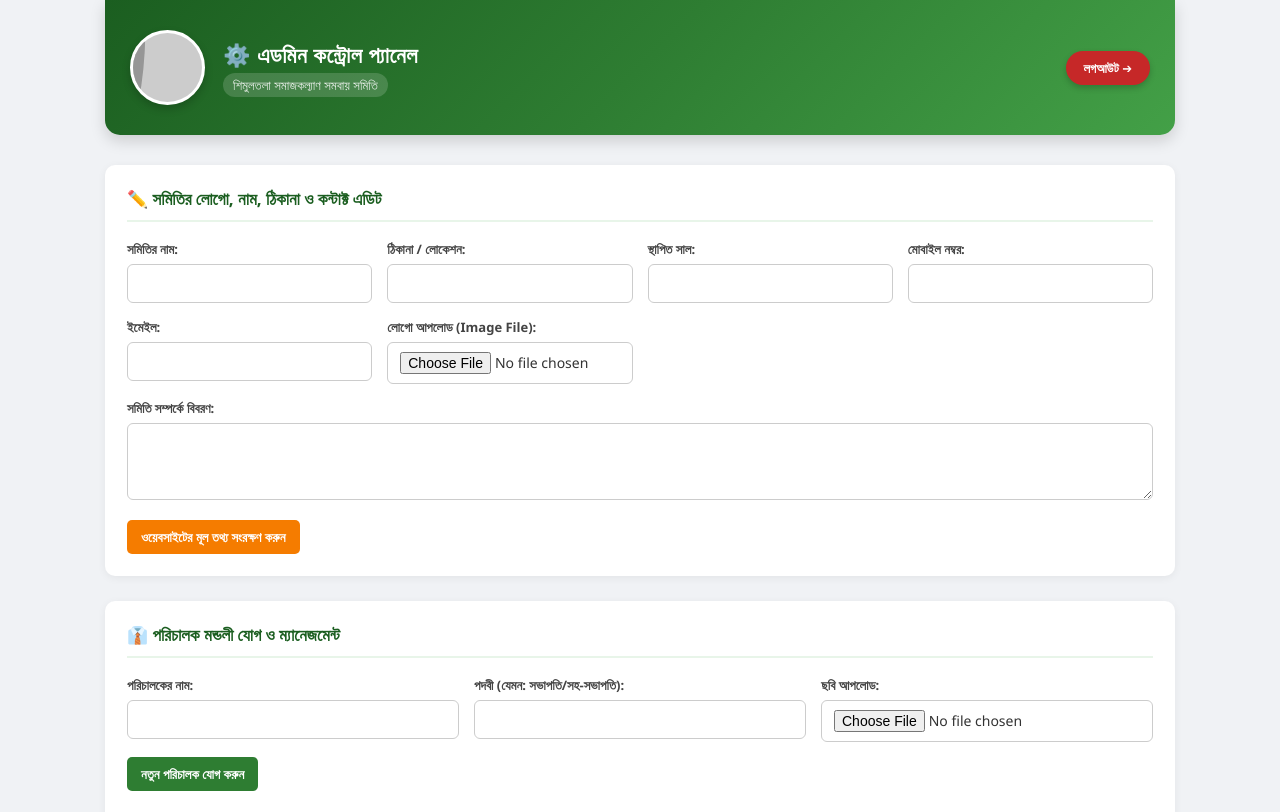
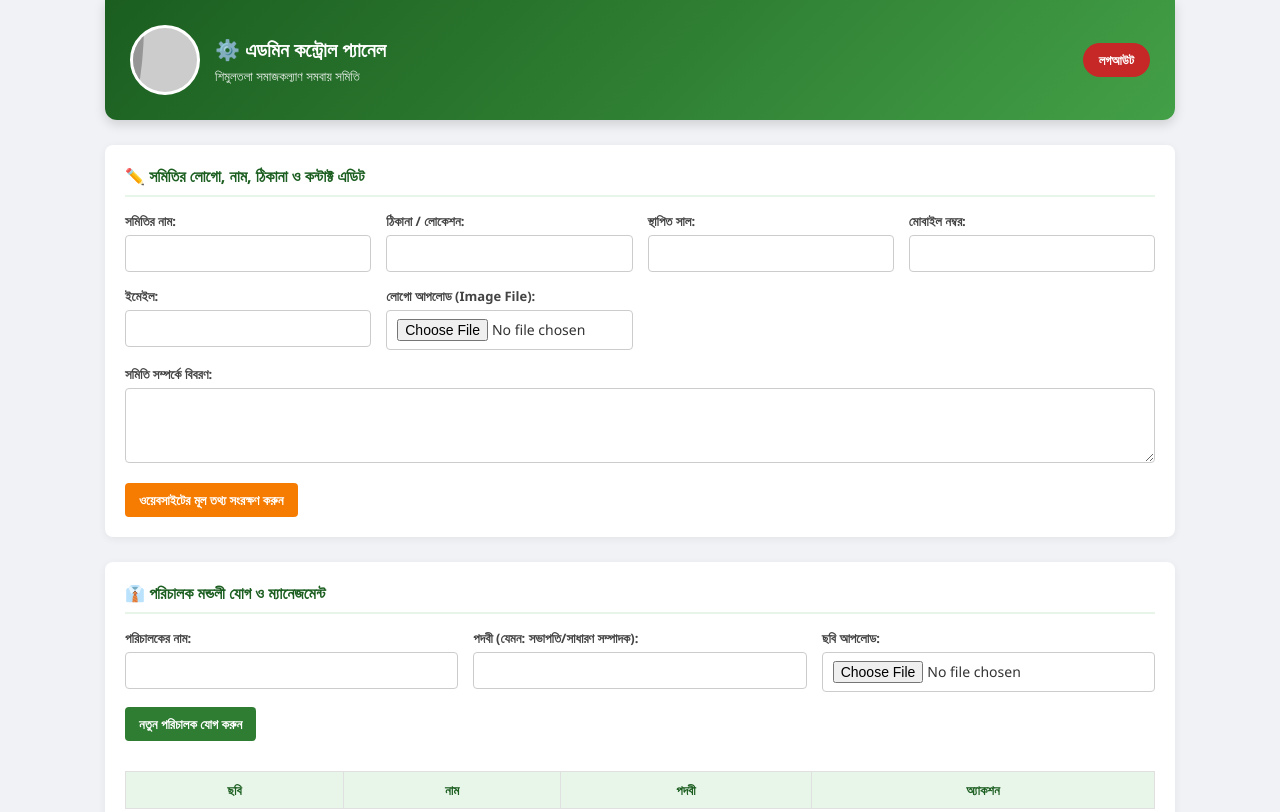
Before and after one commit to mdmuzahedislam-glitch/Shimultola-Somaz-Kollan-Somitte, a website: page admin-dashboard.html in a window 1280 px wide. Shown: the top 812 px of the page. Drawn offline with Linux system fonts and the light colour scheme; placeholder pictures from the web are drawn by us.

Commit message:
Update admin-dashboard.html

```diff
--- a/admin-dashboard.html
+++ b/admin-dashboard.html
@@ -3,121 +3,74 @@
 <head>
     <meta charset="UTF-8">
     <meta name="viewport" content="width=device-width, initial-scale=1.0">
-    <title>এডমিন প্যানেল - শিমুলতলা সমাজকল্যাণ সমবায় সমিতি</title>
+    <title>এডমিন কন্ট্রোল প্যানেল - শিমুলতলা সমাজকল্যাণ সমবায় সমিতি</title>
     <style>
         * { box-sizing: border-box; margin: 0; padding: 0; font-family: 'Segoe UI', Tahoma, Geneva, Verdana, sans-serif; }
         body { background: #f0f2f5; padding-bottom: 30px; color: #333; }
         .container { max-width: 1100px; margin: 0 auto; padding: 0 15px; }
 
-        /* প্রফেশনাল ও আকর্ষণীয় এডমিন ব্যানার */
+        /* হেডার ও ব্যানার */
         .admin-banner {
             background: linear-gradient(135deg, #1b5e20 0%, #2e7d32 50%, #43a047 100%);
             color: white;
-            padding: 30px 25px;
-            border-radius: 0 0 15px 15px;
-            box-shadow: 0 6px 15px rgba(0,0,0,0.15);
-            margin-bottom: 30px;
+            padding: 25px;
+            border-radius: 0 0 12px 12px;
+            box-shadow: 0 4px 12px rgba(0,0,0,0.15);
+            margin-bottom: 25px;
             display: flex;
             justify-content: space-between;
             align-items: center;
             flex-wrap: wrap;
             gap: 15px;
         }
+        .banner-brand { display: flex; align-items: center; gap: 15px; }
+        .banner-logo { width: 70px; height: 70px; border-radius: 50%; border: 3px solid #fff; object-fit: cover; background: #fff; }
+        .banner-title h2 { font-size: 20px; font-weight: 700; margin-bottom: 4px; }
+        .banner-title p { font-size: 13px; opacity: 0.9; }
 
-        .banner-brand {
-            display: flex;
-            align-items: center;
-            gap: 18px;
-        }
+        .logout-btn { background: #c62828; color: white; text-decoration: none; padding: 8px 16px; border-radius: 20px; font-size: 13px; font-weight: bold; }
 
-        .banner-logo {
-            width: 75px;
-            height: 75px;
-            border-radius: 50%;
-            border: 3px solid #ffffff;
-            object-fit: cover;
-            background: #ffffff;
-            box-shadow: 0 4px 8px rgba(0,0,0,0.2);
-        }
-
-        .banner-title h2 {
-            font-size: 22px;
-            font-weight: 700;
-            margin-bottom: 4px;
-            letter-spacing: 0.5px;
-        }
-
-        .banner-title p {
-            font-size: 13px;
-            opacity: 0.9;
-            background: rgba(255, 255, 255, 0.18);
-            padding: 3px 10px;
-            border-radius: 20px;
-            display: inline-block;
-        }
-
-        .logout-btn {
-            background: #c62828;
-            color: white;
-            text-decoration: none;
-            padding: 8px 18px;
-            border-radius: 25px;
-            font-size: 13px;
-            font-weight: bold;
-            box-shadow: 0 3px 6px rgba(0,0,0,0.2);
-            transition: 0.3s;
-        }
-
-        .logout-btn:hover {
-            background: #b71c1c;
-            transform: translateY(-2px);
-        }
-
-        .card { background: white; padding: 22px; border-radius: 10px; box-shadow: 0 2px 8px rgba(0,0,0,0.06); margin-bottom: 25px; }
-        h3.section-title { color: #1b5e20; border-bottom: 2px solid #e8f5e9; padding-bottom: 10px; margin-bottom: 18px; font-size: 17px; display: flex; align-items: center; gap: 8px; }
+        .card { background: white; padding: 20px; border-radius: 8px; box-shadow: 0 2px 8px rgba(0,0,0,0.06); margin-bottom: 25px; }
+        h3.section-title { color: #1b5e20; border-bottom: 2px solid #e8f5e9; padding-bottom: 8px; margin-bottom: 15px; font-size: 16px; font-weight: bold; }
 
         .form-grid { display: grid; grid-template-columns: repeat(auto-fit, minmax(200px, 1fr)); gap: 15px; margin-bottom: 15px; }
-        .form-group label { display: block; margin-bottom: 6px; font-weight: 600; font-size: 13px; color: #444; }
-        .form-group input, .form-group select, .form-group textarea { width: 100%; padding: 9px 12px; border: 1px solid #ccc; border-radius: 6px; font-size: 14px; outline: none; }
-        .form-group input:focus, .form-group textarea:focus { border-color: #2e7d32; }
+        .form-group label { display: block; margin-bottom: 5px; font-weight: 600; font-size: 13px; color: #444; }
+        .form-group input, .form-group select, .form-group textarea { width: 100%; padding: 8px 10px; border: 1px solid #ccc; border-radius: 4px; font-size: 14px; outline: none; }
 
         table { width: 100%; border-collapse: collapse; margin-top: 10px; }
         table, th, td { border: 1px solid #e0e0e0; }
-        th, td { padding: 10px; text-align: center; font-size: 13px; }
+        th, td { padding: 9px; text-align: center; font-size: 13px; }
         th { background: #e8f5e9; color: #1b5e20; font-weight: bold; }
 
-        .btn { background: #2e7d32; color: white; border: none; padding: 8px 14px; border-radius: 5px; cursor: pointer; font-size: 13px; font-weight: bold; transition: 0.2s; }
+        .btn { background: #2e7d32; color: white; border: none; padding: 8px 14px; border-radius: 4px; cursor: pointer; font-size: 13px; font-weight: bold; }
         .btn:hover { background: #1b5e20; }
         .btn-danger { background: #c62828; }
-        .btn-danger:hover { background: #b71c1c; }
         .btn-warning { background: #f57c00; color: white; }
-        .btn-warning:hover { background: #e65100; }
 
         .preview-img { width: 45px; height: 45px; border-radius: 50%; object-fit: cover; border: 2px solid #2e7d32; margin: auto; display: block; }
 
         /* Modal */
         .modal { display: none; position: fixed; top: 0; left: 0; width: 100%; height: 100%; background: rgba(0,0,0,0.5); justify-content: center; align-items: center; padding: 15px; z-index: 1000; }
-        .modal-content { background: white; padding: 22px; border-radius: 10px; width: 100%; max-width: 600px; box-shadow: 0 5px 15px rgba(0,0,0,0.2); max-height: 90vh; overflow-y: auto; }
-        .modal-header { display: flex; justify-content: space-between; align-items: center; border-bottom: 1px solid #ddd; padding-bottom: 10px; margin-bottom: 15px; }
+        .modal-content { background: white; padding: 20px; border-radius: 8px; width: 100%; max-width: 600px; box-shadow: 0 4px 15px rgba(0,0,0,0.2); max-height: 90vh; overflow-y: auto; }
+        .modal-header { display: flex; justify-content: space-between; align-items: center; border-bottom: 1px solid #ddd; padding-bottom: 8px; margin-bottom: 15px; }
         .close-btn { cursor: pointer; font-size: 22px; font-weight: bold; color: #888; }
     </style>
 </head>
 <body>
 
-<!-- এডমিন ব্যানার সেকশন -->
 <div class="container">
     <header class="admin-banner">
         <div class="banner-brand">
             <img id="adminLogoDisplay" src="https://via.placeholder.com/100/1b5e20/ffffff?text=Logo" class="banner-logo" alt="Logo">
             <div class="banner-title">
-                <h2 id="adminHeaderTitle">⚙️ এডমিন কন্ট্রোল প্যানেল</h2>
+                <h2>⚙️ এডমিন কন্ট্রোল প্যানেল</h2>
                 <p id="adminHeaderSub">শিমুলতলা সমাজকল্যাণ সমবায় সমিতি</p>
             </div>
         </div>
-        <a href="admin-login.html" class="logout-btn">লগআউট ➔</a>
+        <a href="admin-login.html" class="logout-btn">লগআউট</a>
     </header>
 
-    <!-- ১. সমিতি লোগো, নাম ও কন্টাক্ট এডিট -->
+    <!-- ১. সমিতি লোগো, নাম, ঠিকানা ও কন্টাক্ট এডিট -->
     <div class="card">
         <h3 class="section-title">✏️ সমিতির লোগো, নাম, ঠিকানা ও কন্টাক্ট এডিট</h3>
         <form id="siteInfoForm">
@@ -137,13 +90,13 @@
         </form>
     </div>
 
-    <!-- ২. পরিচালকবৃন্দ সংযোজন -->
+    <!-- ২. পরিচালকবৃন্দ সংযোজন ও এডিট -->
     <div class="card">
         <h3 class="section-title">👔 পরিচালক মন্ডলী যোগ ও ম্যানেজমেন্ট</h3>
         <form id="addDirectorForm">
             <div class="form-grid">
                 <div class="form-group"><label>পরিচালকের নাম:</label><input type="text" id="newDirName" required></div>
-                <div class="form-group"><label>পদবী (যেমন: সভাপতি/সহ-সভাপতি):</label><input type="text" id="newDirRole" required></div>
+                <div class="form-group"><label>পদবী (যেমন: সভাপতি/সাধারণ সম্পাদক):</label><input type="text" id="newDirRole" required></div>
                 <div class="form-group"><label>ছবি আপলোড:</label><input type="file" id="newDirImgFile" accept="image/*"></div>
             </div>
             <button type="submit" class="btn">নতুন পরিচালক যোগ করুন</button>
@@ -159,7 +112,7 @@
         </div>
     </div>
 
-    <!-- ৩. নোটিশ বোর্ড -->
+    <!-- ৩. নোটিশ বোর্ড এডিট -->
     <div class="card">
         <h3 class="section-title">📢 জরুরি নোটিশ আপডেট</h3>
         <form id="noticeForm">
@@ -176,7 +129,7 @@
             <div class="form-grid">
                 <div class="form-group"><label>সদস্য আইডি:</label><input type="text" id="regId" placeholder="M-101" required></div>
                 <div class="form-group"><label>নাম:</label><input type="text" id="regName" placeholder="পূর্ণ নাম" required></div>
-                <div class="form-group"><label>মোবাইল (লগইন ইউজারনেম):</label><input type="tel" id="regPhone" required></div>
+                <div class="form-group"><label>মোবাইল (ইউজারনেম):</label><input type="tel" id="regPhone" required></div>
                 <div class="form-group"><label>লগইন পাসওয়ার্ড:</label><input type="text" id="regPassword" required></div>
                 <div class="form-group"><label>ঠিকানা:</label><input type="text" id="regAddress"></div>
                 <div class="form-group"><label>প্রারম্ভিক জমা ব্যালেন্স (৳):</label><input type="number" id="regBalance" value="0" required></div>
@@ -186,7 +139,7 @@
         </form>
     </div>
 
-    <!-- ৫. সদস্য তালিকা -->
+    <!-- ৫. সদস্য তালিকা ও অল-ইন-ওয়ান এডিট -->
     <div class="card">
         <h3 class="section-title">👥 সদস্য তালিকা ও এডিট প্যানেল</h3>
         <div style="overflow-x: auto;">
@@ -202,11 +155,11 @@
     </div>
 </div>
 
-<!-- সদস্য তথ্য, সঞ্চয় ও লোন এডিট মোডাল -->
+<!-- সদস্য এডিট মোডাল -->
 <div class="modal" id="editModal">
     <div class="modal-content">
         <div class="modal-header">
-            <h4>✏️ সদস্য এডিট ও লেনদেন আপডেট</h4>
+            <h4>✏️ সদস্য এডিট ও লেনদেন তথ্য আপডেট</h4>
             <span class="close-btn" id="closeEditModal">&times;</span>
         </div>
         <form id="editMemberForm">
@@ -217,6 +170,7 @@
             <div class="form-group" style="margin-bottom: 10px;"><label>পাসওয়ার্ড:</label><input type="text" id="editPassword" required></div>
             <div class="form-group" style="margin-bottom: 10px;"><label>মোট জমা ব্যালেন্স (৳):</label><input type="number" id="editBalance" required></div>
             <div class="form-group" style="margin-bottom: 10px;"><label>বকেয়া ঋণ (৳):</label><input type="number" id="editLoan" required></div>
+            <div class="form-group" style="margin-bottom: 10px;"><label>ছবি URL:</label><input type="text" id="editImg"></div>
 
             <hr style="margin: 15px 0;">
             <h5 style="color:#2e7d32; margin-bottom:8px;">➕ নতুন মাসের সঞ্চয় জমা রেকর্ড করুন:</h5>
@@ -234,7 +188,7 @@
                 <div class="form-group"><label>তারিখ:</label><input type="date" id="newLoanInstDate"></div>
             </div>
 
-            <button type="submit" class="btn" style="width: 100%; margin-top: 15px;">সবকিছু সেভ ও আপডেট করুন</button>
+            <button type="submit" class="btn" style="width: 100%; margin-top: 15px;">সংরক্ষণ ও আপডেট করুন</button>
         </form>
     </div>
 </div>
@@ -264,7 +218,7 @@
     let currentData = { members: [], directors: [] };
     let logoData = "", dirImgData = "";
 
-    // লোগো ফাইল রিডার
+    // লোগো পিকচার কনভার্ট
     document.getElementById('siteLogoFile').addEventListener('change', (e) => {
         const file = e.target.files[0];
         if (file) {
@@ -274,7 +228,7 @@
         }
     });
 
-    // পরিচালক ছবি রিডার
+    // পরিচালক পিকচার কনভার্ট
     document.getElementById('newDirImgFile').addEventListener('change', (e) => {
         const file = e.target.files[0];
         if (file) {
@@ -284,6 +238,7 @@
         }
     });
 
+    // ডাটাবেজ থেকে রিয়েলটাইম লোড
     onValue(ref(db, 'siteData'), (snapshot) => {
         if(snapshot.exists()) {
             currentData = snapshot.val();
@@ -307,7 +262,7 @@
         }
     });
 
-    // ১. সমিতি সাইট ইনফো সেভ
+    // ১. সমিতি সাইট তথ্য সেভ
     document.getElementById('siteInfoForm').addEventListener('submit', (e) => {
         e.preventDefault();
         currentData.name = document.getElementById('siteNameInput').value;
@@ -319,7 +274,7 @@
         if(logoData) currentData.logo = logoData;
 
         set(ref(db, 'siteData'), currentData)
-            .then(() => alert('সমিতির মূল তথ্য সফলভাবে সেভ হয়েছে!'))
+            .then(() => alert('ওয়েবসাইটের মূল তথ্য সফলভাবে সংরক্ষণ হয়েছে!'))
             .catch(err => alert('এরর: ' + err.message));
     });
 
@@ -348,25 +303,28 @@
                 <td><img src="${d.img}" class="preview-img"></td>
                 <td>${d.name}</td>
                 <td><b>${d.role}</b></td>
-                <td><button class="btn btn-danger" onclick="deleteDir(${idx})">মুছুন</button></td>
+                <td><button class="btn btn-danger del-dir-btn" data-idx="${idx}">মুছুন</button></td>
             `;
             tbody.appendChild(tr);
         });
+
+        document.querySelectorAll('.del-dir-btn').forEach(btn => {
+            btn.onclick = (e) => {
+                const idx = e.target.getAttribute('data-idx');
+                if(confirm('এই পরিচালকের ঘরটি মুছে ফেলতে চান?')) {
+                    currentData.directors.splice(idx, 1);
+                    set(ref(db, 'siteData'), currentData);
+                }
+            };
+        });
     }
-
-    window.deleteDir = function(idx) {
-        if(confirm('এই পরিচালকের ঘরটি মুছে ফেলতে চান?')) {
-            currentData.directors.splice(idx, 1);
-            set(ref(db, 'siteData'), currentData);
-        }
-    };
 
     // ৩. নোটিশ আপডেট
     document.getElementById('noticeForm').addEventListener('submit', (e) => {
         e.preventDefault();
         currentData.notice1 = document.getElementById('notice1Input').value;
         currentData.notice2 = document.getElementById('notice2Input').value;
-        set(ref(db, 'siteData'), currentData).then(() => alert('নোটিশ বোর্ড আপডেট হয়েছে!'));
+        set(ref(db, 'siteData'), currentData).then(() => alert('নোটিশ বোর্ড সফলভাবে আপডেট হয়েছে!'));
     });
 
     // ৪. সদস্য নিবন্ধন
@@ -413,8 +371,26 @@
                 <td style="color:green; font-weight:bold;">৳ ${m.balance}</td>
                 <td style="color:#c62828; font-weight:bold;">৳ ${m.loan}</td>
                 <td>
-                    <button class="btn btn-warning" onclick="openEdit(${idx})">এডিট / জমা</button>
-                    <button class="btn btn-danger" onclick="deleteMem(${idx})">মুছুন</button>
+                    <button class="btn btn-warning edit-mem-btn" data-idx="${idx}">এডিট / জমা</button>
+                    <button class="btn btn-danger del-mem-btn" data-idx="${idx}">মুছুন</button>
                 </td>
             `;
-            tbody.appendChil
+            tbody.appendChild(tr);
+        });
+
+        document.querySelectorAll('.edit-mem-btn').forEach(btn => {
+            btn.onclick = (e) => {
+                const idx = e.target.getAttribute('data-idx');
+                openEdit(idx);
+            };
+        });
+
+        document.querySelectorAll('.del-mem-btn').forEach(btn => {
+            btn.onclick = (e) => {
+                const idx = e.target.getAttribute('data-idx');
+                if(confirm('এই সদস্যকে সম্পূর্ণ মুছে ফেলতে চান?')) {
+                    currentData.members.splice(idx, 1);
+                    set(ref(db, 'siteData'), currentData);
+                }
+            };
+        });
```
